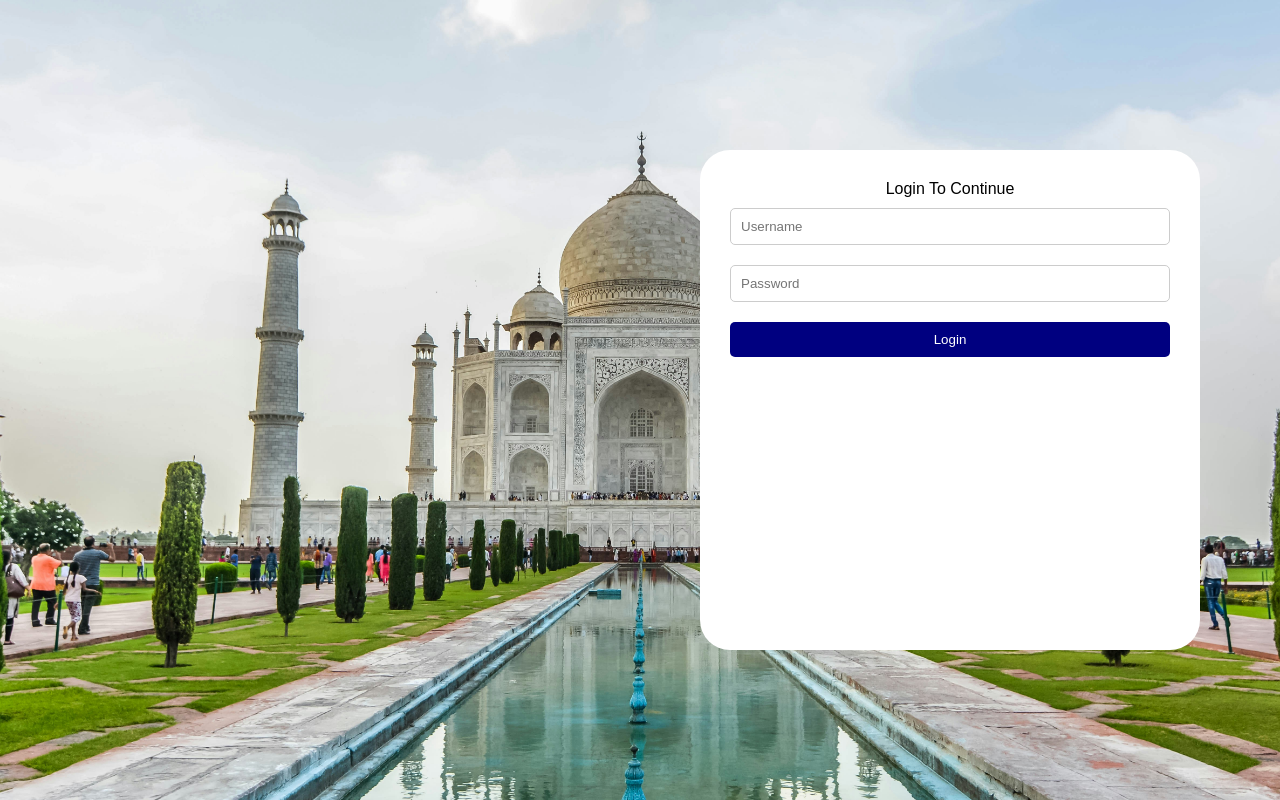
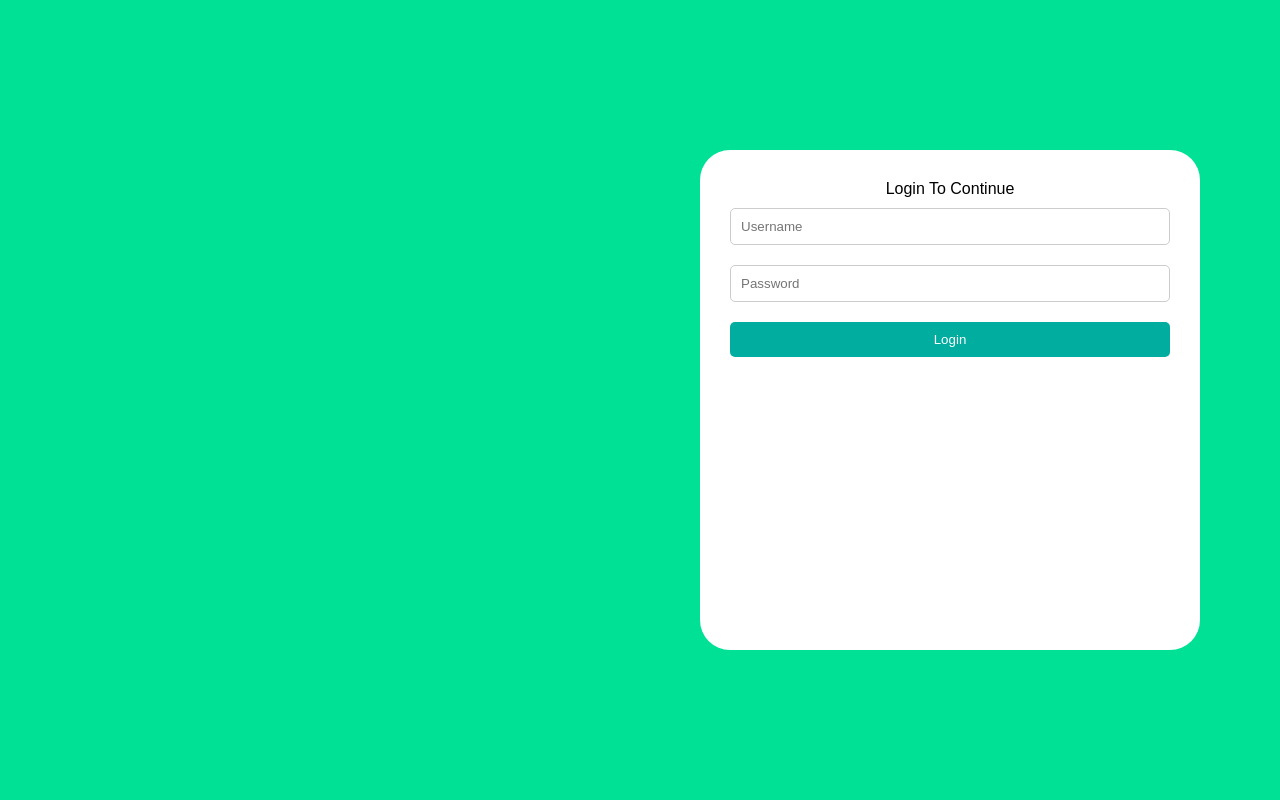
Before and after one commit to dndyma/HalalTravel, a PHP site: page /login.php in a window 1280 px wide. Run offline with PHP 8.4, Linux system fonts and the light colour scheme.

Commit message:
modify : login.css

```diff
--- /dev/null
+++ b/assets/css/login.css
@@ -0,0 +1,53 @@
+ body {
+    background-color: #00e196;
+
+ }
+
+
+       .container {
+            position: relative;
+            width: 100%;
+            height: 100vh;
+            display: flex;
+            justify-content: flex-end;
+            align-items: center;
+        }
+
+        .img-login {
+            position: absolute;
+            z-index: -1;
+            width: 100%;
+            height: 100%;
+            object-fit: cover;
+        }
+
+        .form-login {
+            background-color: rgba(255, 255, 255, 1);
+            /* semi transparan */
+            padding: 30px;
+            border-radius: 30px;
+            margin-right: 80px;
+            width: 500px;
+            text-align: center;
+            height: 500px
+        }
+
+        .form-login input[type="text"],
+        .form-login input[type="password"] {
+            width: 100%;
+            padding: 10px;
+            margin: 10px 0;
+            border-radius: 5px;
+            border: 1px solid #ccc;
+        }
+
+        .form-login input[type="submit"] {
+            width: 100%;
+            padding: 10px;
+            background-color: var(--ijau);
+            color: white;
+            border: none;
+            border-radius: 5px;
+            margin-top: 10px;
+            cursor: pointer;
+        }
--- a/pages/login.php
+++ b/pages/login.php
@@ -29,73 +29,12 @@ if (isset($_POST['login'])) {
     <meta charset="UTF-8">
     <meta name="viewport" content="width=device-width, initial-scale=1.0">
     <title>Login Page</title>
-    <style>
-        * {
-            padding: 0;
-            margin: 0;
-            box-sizing: border-box;
-            font-family: sans-serif;
-        }
-
-        body,
-        html {
-            height: 100%;
-            width: 100%;
-        }
-
-        .container {
-            position: relative;
-            width: 100%;
-            height: 100vh;
-            display: flex;
-            justify-content: flex-end;
-            align-items: center;
-        }
-
-        .img-login {
-            position: absolute;
-            z-index: -1;
-            width: 100%;
-            height: 100%;
-            object-fit: cover;
-        }
-
-        .form-login {
-            background-color: rgba(255, 255, 255, 1);
-            /* semi transparan */
-            padding: 30px;
-            border-radius: 30px;
-            margin-right: 80px;
-            width: 500px;
-            text-align: center;
-            height: 500px
-        }
-
-        .form-login input[type="text"],
-        .form-login input[type="password"] {
-            width: 100%;
-            padding: 10px;
-            margin: 10px 0;
-            border-radius: 5px;
-            border: 1px solid #ccc;
-        }
-
-        .form-login input[type="submit"] {
-            width: 100%;
-            padding: 10px;
-            background-color: navy;
-            color: white;
-            border: none;
-            border-radius: 5px;
-            margin-top: 10px;
-            cursor: pointer;
-        }
-    </style>
+    <link rel="stylesheet" href="../assets/css/root.css">
+    <link rel="stylesheet" href="../assets/css/login.css">
 </head>
 
 <body>
     <div class="container">
-        <img src="../assets/img/tajmahal.jpg" class="img-login" alt="Background">
         <form action="login.php" class="form-login" method='POST'>
             <p>Login To Continue</p>
             <input type="text" placeholder="Username" name='username'>
```
